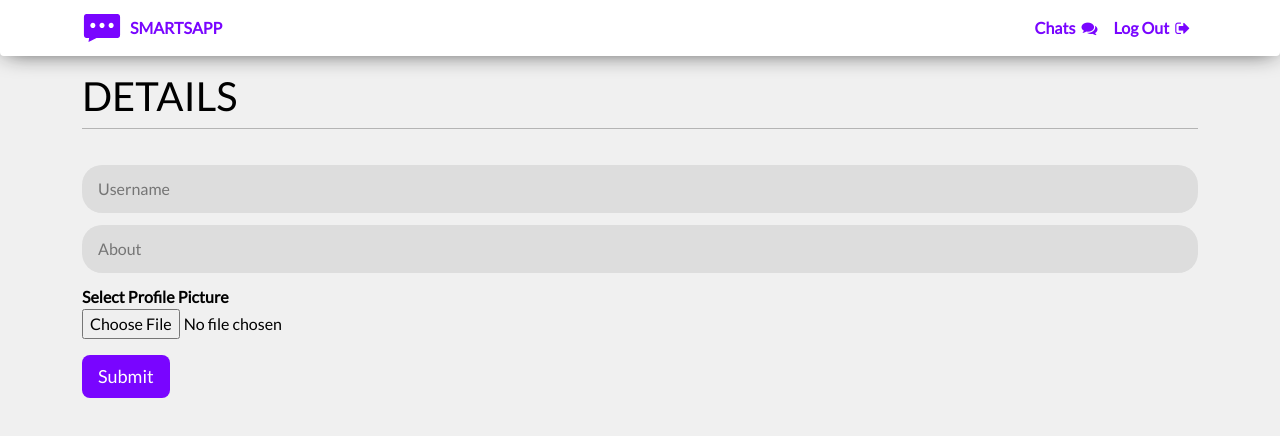
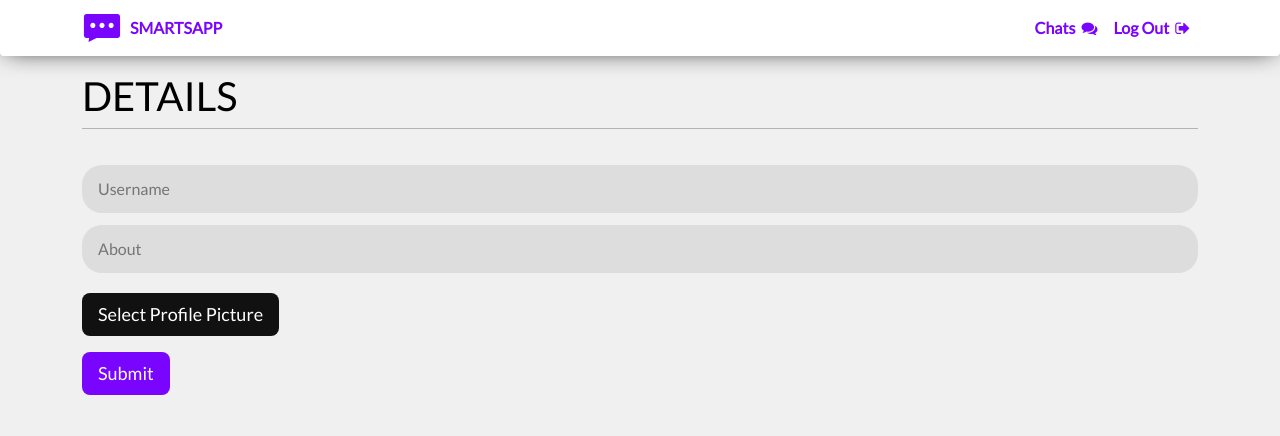
Before and after one commit to jupiter0913/SmartApps, a React (Create React App) app in the folder web_app/: page /user-details in a window 1280 px wide. Shown: the top 436 px of the page. Built offline with nearby package versions, Linux system fonts and the light colour scheme; no server answers; the database is empty; sample sign-in values are in the browser's storage.

Commit message:
fix(web-app): improvised profile pic selection ux

```diff
--- a/web_app/src/components/ui/ImageSelection/ImageSelection.tsx
+++ b/web_app/src/components/ui/ImageSelection/ImageSelection.tsx
@@ -1,4 +1,4 @@
-import React, { useState, ChangeEvent } from "react";
+import React, { useState, ChangeEvent, createRef } from "react";
 import { v4 as uuid } from "uuid";
 
 import { storage } from "../../../firebase/firebase";
@@ -22,8 +22,10 @@ export default function ImageSelection({
 }: IProps) {
 	const [blob, setBlob] = useState<Blob>();
 	const [inputImg, setInputImg] = useState("");
+	const [inputImgName, setInputImgName] = useState("");
 	const [isLoading, setIsLoading] = useState(false);
 	const [done, setDone] = useState(false);
+	const inputRef = createRef<HTMLInputElement>();
 
 	const getBlob = (blob: any) => {
 		setBlob(blob);
@@ -37,6 +39,7 @@ export default function ImageSelection({
 			return;
 		}
 		const file = files[0];
+		setInputImgName(file.name);
 		const reader = new FileReader();
 
 		reader.addEventListener(
@@ -81,21 +84,38 @@ export default function ImageSelection({
 		);
 	};
 
+	const selectImageHandler = (
+		event: React.MouseEvent<HTMLButtonElement, MouseEvent>
+	) => {
+		event.preventDefault();
+		inputRef.current?.click();
+	};
+
 	return (
 		<>
 			<div className={`${styles.Container} mb-2`}>
 				<div>
-					<label htmlFor="profile-pic" className="fw-bold text">
-						Select Profile Picture
-					</label>
-					<br />
+					<span className={styles.File}>
 						<input
+							ref={inputRef}
 							className="text"
 							type="file"
 							accept="image/*"
 							onChange={onInputChange}
 							id="profile-pic"
 						/>
+					</span>
+					<span className="d-inline-block mt-2">
+						<Button
+							btnType="SECONDARY"
+							onClick={selectImageHandler}
+						>
+							Select Profile Picture
+						</Button>
+						<span className={`text text-break ${styles.ImageName}`}>
+							{inputImgName}
+						</span>
+					</span>
 				</div>
 				<span className={styles.AuxilaryContainer}>
 					{inputImg &&
--- a/web_app/src/components/ui/ImageSelection/imageSelection.module.css
+++ b/web_app/src/components/ui/ImageSelection/imageSelection.module.css
@@ -1,23 +1,35 @@
-.Tick{
+.Tick {
 	color: var(--success);
 }
 
-.Container{
+.Container {
 	display: flex;
 	flex-direction: column;
 }
 
-.AuxilaryContainer{
+.AuxilaryContainer {
 	margin-top: 12px;
 	display: inline-block;
 }
 
-@media (min-width: 576px){
-    .Container{
+.File {
+	display: none;
+}
+
+.ImageName {
+	width: 500px;
+	height: 32px;
+	padding-left: 8px;
+	overflow: hidden;
+}
+
+@media (min-width: 576px) {
+	.Container {
 		flex-direction: row;
+		flex-wrap: wrap;
 		align-items: center;
 	}
-    .AuxilaryContainer{
+	.AuxilaryContainer {
 		margin-left: auto;
 	}
 }
--- a/web_app/src/components/ui/Loader/loader.module.css
+++ b/web_app/src/components/ui/Loader/loader.module.css
@@ -5,7 +5,7 @@
 	border-radius: 50%;
 	background-color: transparent;
 	border: 8px solid grey;
-	border-top: 8px solid black;
+	border-top: 8px solid var(--color-dark);
 	animation: spin 0.6s linear infinite;
 }
 
```
Lines whose indentation alone changed are shown as unchanged.
